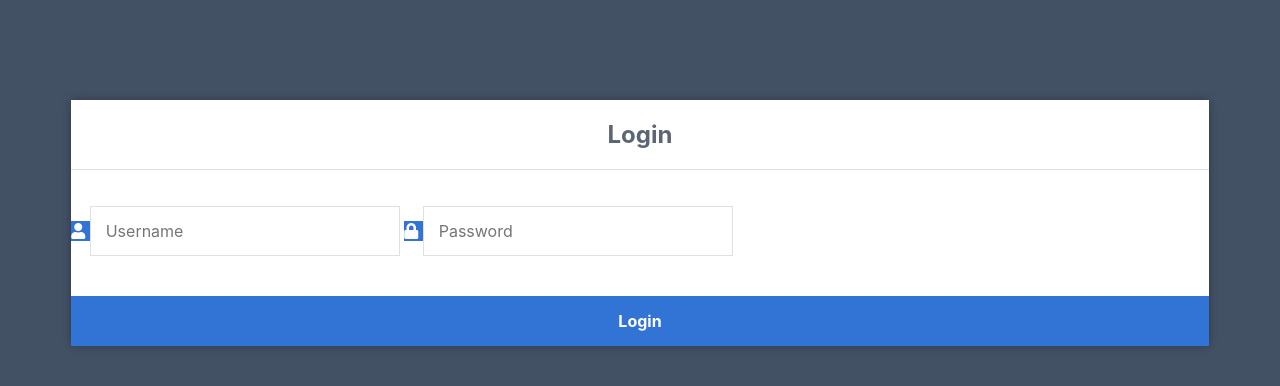
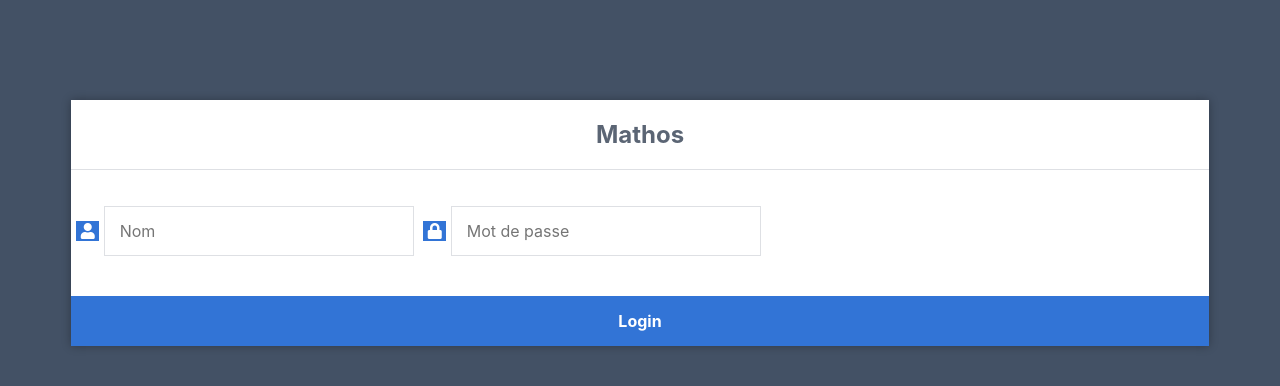
Before and after one commit to alexhaed/Mathos, a PHP site: page /login.html in a window 1280 px wide. Shown: the top 386 px of the page. Run offline with PHP 8.4, Linux system fonts and the light colour scheme; a stand-in replaces the project's code that opens the database connection.

Commit message:
Mathos v0.1

```diff
--- a/login.html
+++ b/login.html
@@ -2,22 +2,19 @@
 <html>
 	<head>
 		<meta charset="utf-8">
-		<title>Login</title>
+		<meta name="viewport" content="width=device-width, initial-scale=1.0">
+		<title>Mathos - Login</title>
 		<link rel="stylesheet" href="https://use.fontawesome.com/releases/v5.7.1/css/all.css">
 		<link href="style.css" rel="stylesheet" type="text/css">
 	</head>
 	<body>
 		<div class="login">
-			<h1>Login</h1>
+			<h1>Mathos</h1>
 			<form action="authenticate.php" method="post">
-				<label for="username">
-					<i class="fas fa-user"></i>
-				</label>
-				<input type="text" name="username" placeholder="Username" id="username" required>
-				<label for="password">
-					<i class="fas fa-lock"></i>
-				</label>
-				<input type="password" name="password" placeholder="Password" id="password" required>
+				&nbsp;<label for="username"><i class="fas fa-user"></i>&nbsp;</label>
+				<input type="text" name="username" placeholder="Nom" id="username" required>
+				&nbsp;<label for="password"><i class="fas fa-lock"></i>&nbsp;</label>
+				<input type="password" name="password" placeholder="Mot de passe" id="password" required>
 				<input type="submit" value="Login">
 			</form>
 		</div>
--- a/style.css
+++ b/style.css
@@ -32,6 +32,7 @@ body {
   	height: 50px;
   	background-color: #3274d6;
   	color: #ffffff;
+  	padding-left: 5px;
 }
 .login form input[type="password"], .login form input[type="text"] {
   	width: 310px;
```
Also changed, not shown: asmd.php (+8 -11 lines), index.php (+10 -11 lines).
